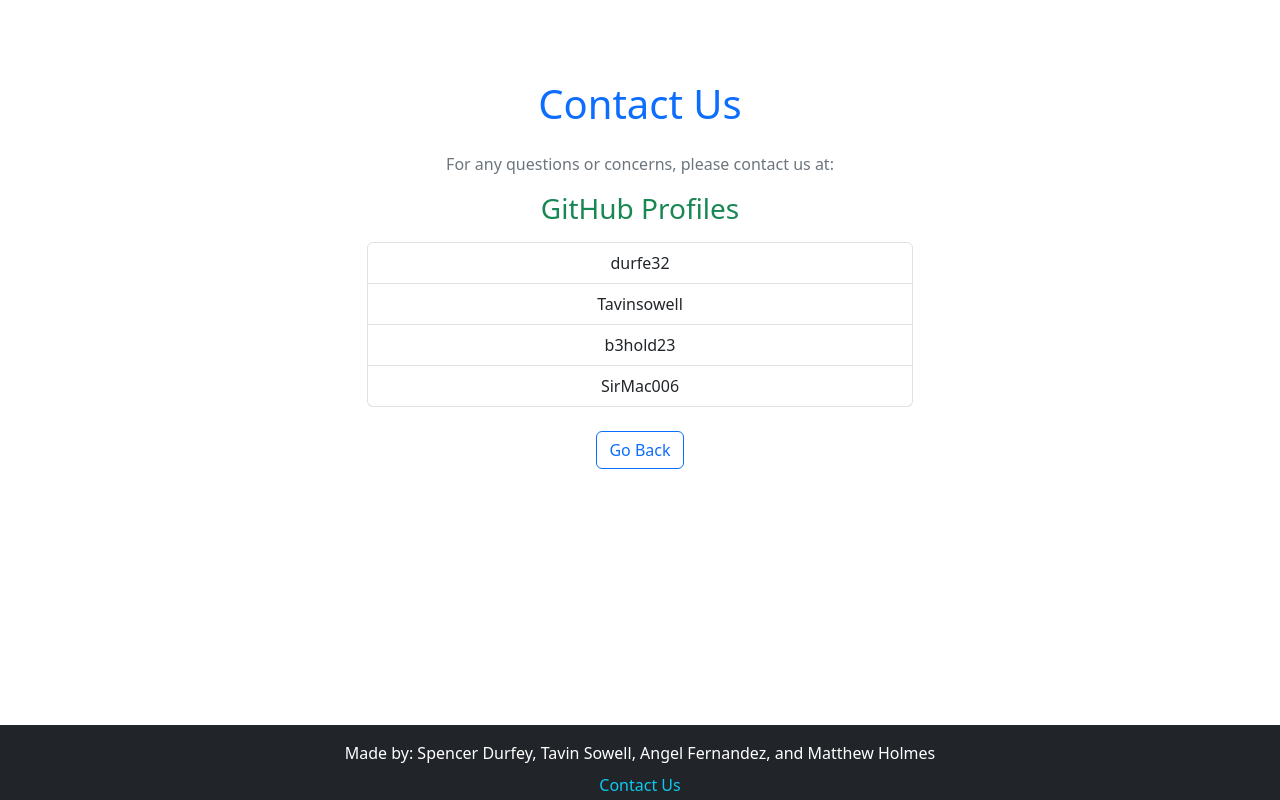
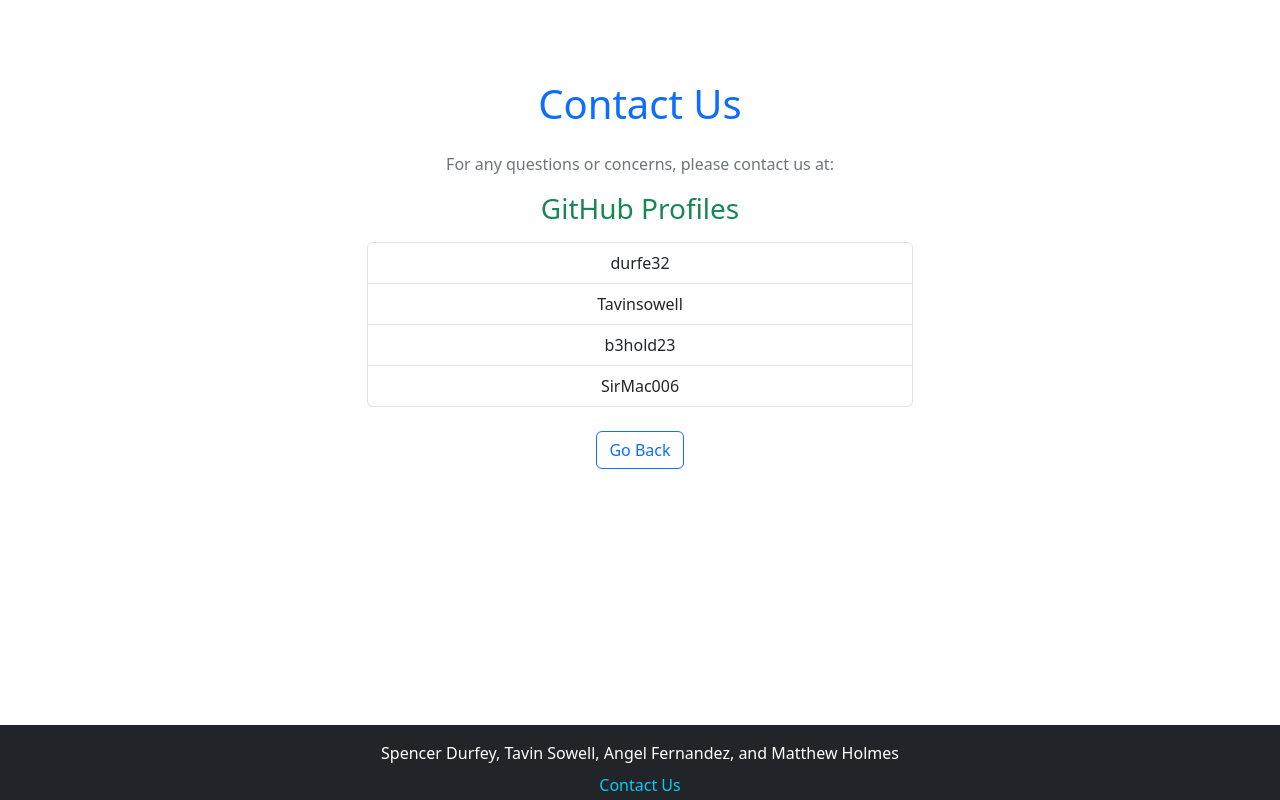
Before and after one commit to Durfey32/Workout-with-Mental-Health, a React (Vite) app in the folder client/: page /contact-us in a window 1280 px wide. Built offline with nearby package versions, Linux system fonts and the light colour scheme.

Commit message:
render api

```diff
--- a/client/src/components/Footer.tsx
+++ b/client/src/components/Footer.tsx
@@ -5,7 +5,7 @@ const Footer = () => {
     <footer className="footer bg-dark text-white py-3">
       <div className="container text-center">
         <p className="mb-2">
-          Made by: Spencer Durfey, Tavin Sowell, Angel Fernandez, and Matthew Holmes
+          Spencer Durfey, Tavin Sowell, Angel Fernandez, and Matthew Holmes
         </p>
         <Link to="/contact-us" className="text-info text-decoration-none">
           Contact Us
```
Also changed, not shown: 1 other file (tests, documents, lock files or other folders).
